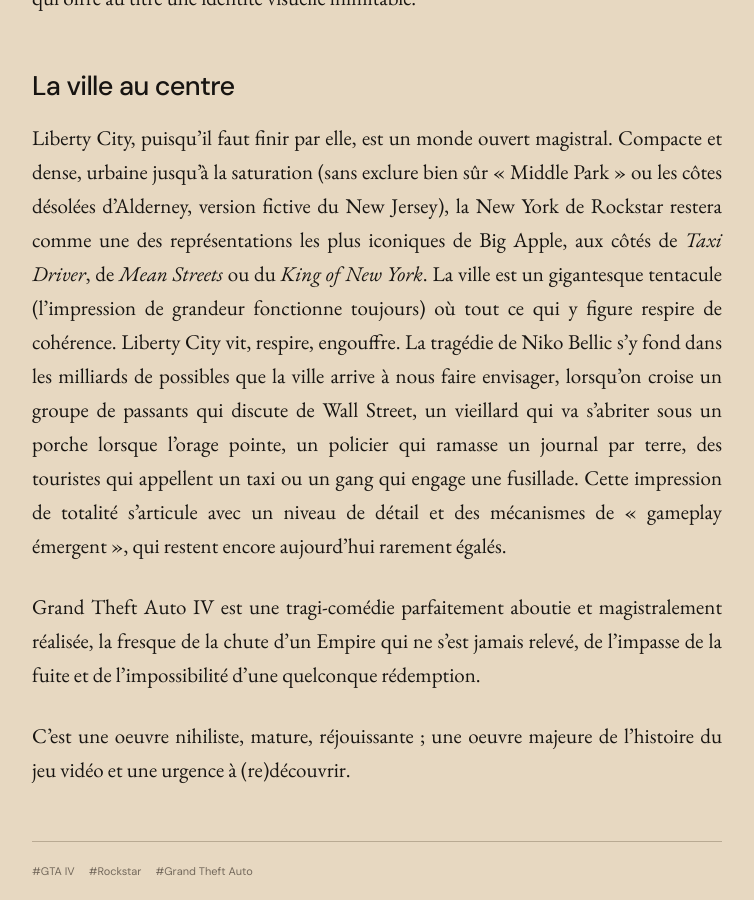
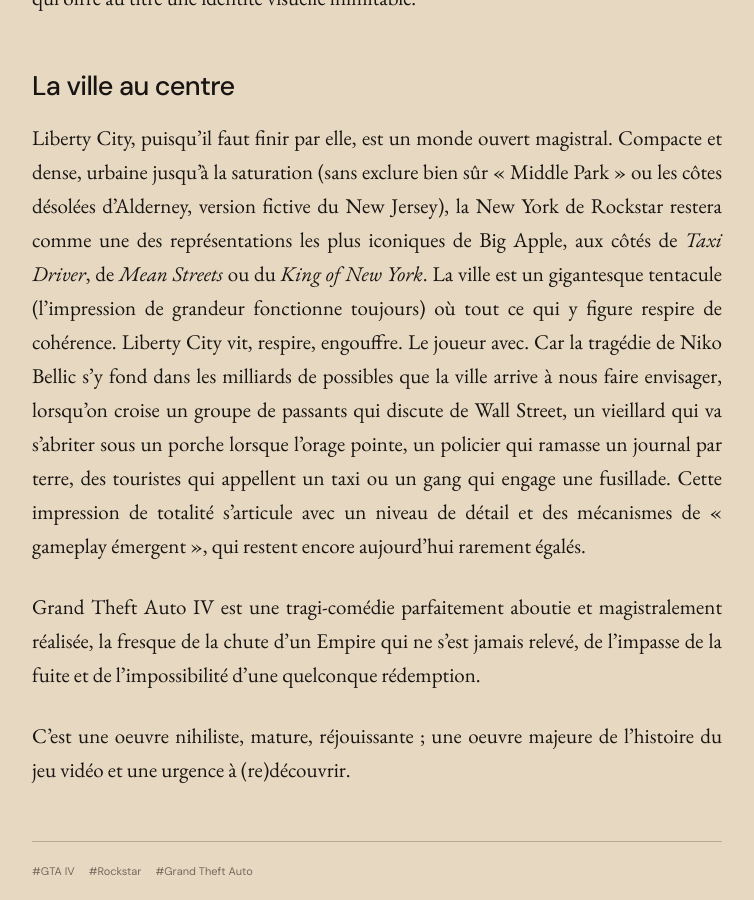
Before and after one commit to cberangin-sketch/de-gustibus, a Jekyll site: the page built from _posts/2026-10-09-grand-theft-auto-iv-survol-dun-chef-doeuvre.md, in a window 1280 px wide and 900 px high, scrolled down 4188 px. Shown: the whole window, without its empty margins (263-1017 px from the left). Built offline with Jekyll 4.4.1, drawn with Linux system fonts in a browser that asks for light colours.

Commit message:
Update _posts/2026-10-09-grand-theft-auto-iv-survol-dun-chef-doeuvre.md (via Pages CMS)

```diff
--- a/_posts/2026-10-09-grand-theft-auto-iv-survol-dun-chef-doeuvre.md
+++ b/_posts/2026-10-09-grand-theft-auto-iv-survol-dun-chef-doeuvre.md
@@ -37,7 +37,7 @@
 
 ## La ville au centre
 
-Liberty City, puisqu’il faut finir par elle, est un monde ouvert magistral. Compacte et dense, urbaine jusqu’à la saturation (sans exclure bien sûr « Middle Park » ou les côtes désolées d’Alderney, version fictive du New Jersey), la New York de Rockstar restera comme une des représentations les plus iconiques de Big Apple, aux côtés de *Taxi Driver*, de *Mean Streets* ou du *King of New York*. La ville est un gigantesque tentacule (l’impression de grandeur fonctionne toujours) où tout ce qui y figure respire de cohérence. Liberty City vit, respire, engouffre. La tragédie de Niko Bellic s’y fond dans les milliards de possibles que la ville arrive à nous faire envisager, lorsqu’on croise un groupe de passants qui discute de Wall Street, un vieillard qui va s’abriter sous un porche lorsque l’orage pointe, un policier qui ramasse un journal par terre, des touristes qui appellent un taxi ou un gang qui engage une fusillade. Cette impression de totalité s’articule avec un niveau de détail et des mécanismes de « gameplay émergent », qui restent encore aujourd’hui rarement égalés.
+Liberty City, puisqu’il faut finir par elle, est un monde ouvert magistral. Compacte et dense, urbaine jusqu’à la saturation (sans exclure bien sûr « Middle Park » ou les côtes désolées d’Alderney, version fictive du New Jersey), la New York de Rockstar restera comme une des représentations les plus iconiques de Big Apple, aux côtés de *Taxi Driver*, de *Mean Streets* ou du *King of New York*. La ville est un gigantesque tentacule (l’impression de grandeur fonctionne toujours) où tout ce qui y figure respire de cohérence. Liberty City vit, respire, engouffre. Le joueur avec. Car la tragédie de Niko Bellic s’y fond dans les milliards de possibles que la ville arrive à nous faire envisager, lorsqu’on croise un groupe de passants qui discute de Wall Street, un vieillard qui va s’abriter sous un porche lorsque l’orage pointe, un policier qui ramasse un journal par terre, des touristes qui appellent un taxi ou un gang qui engage une fusillade. Cette impression de totalité s’articule avec un niveau de détail et des mécanismes de « gameplay émergent », qui restent encore aujourd’hui rarement égalés.
 
 Grand Theft Auto IV est une tragi-comédie parfaitement aboutie et magistralement réalisée, la fresque de la chute d’un Empire qui ne s’est jamais relevé, de l’impasse de la fuite et de l’impossibilité d’une quelconque rédemption.
 
```
